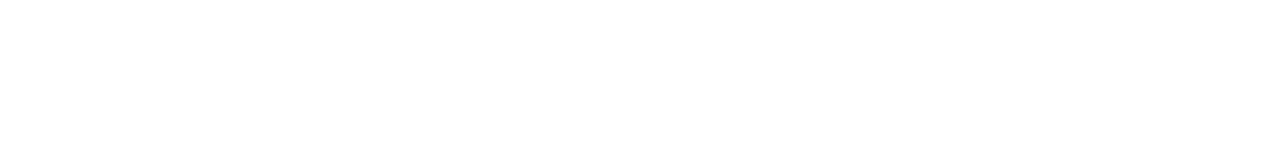
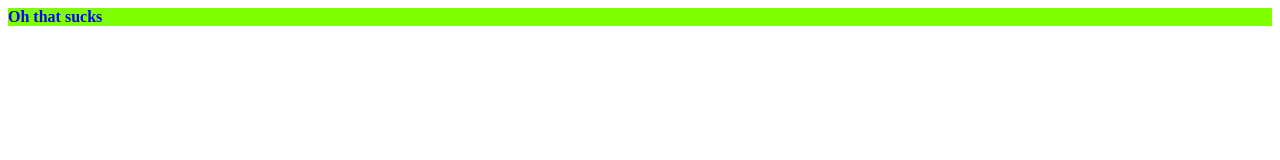
Before and after one commit to Johnathan998/Johnathan998.github.io, a plain HTML site: page index.html in a window 1280 px wide. Drawn offline with Linux system fonts and the light colour scheme; files that its build step writes are made by us from their sources.

Commit message:
created brand new folders

```diff
--- a/index.html
+++ b/index.html
@@ -9,7 +9,7 @@
 </head>
 
 <body>
-
+    <p>Oh that sucks</p>
 </body>
 
 </html>
```
Also changed, not shown: assets/css/style.css (renamed from style.css), contact.html (added), portfolio.html (added).
